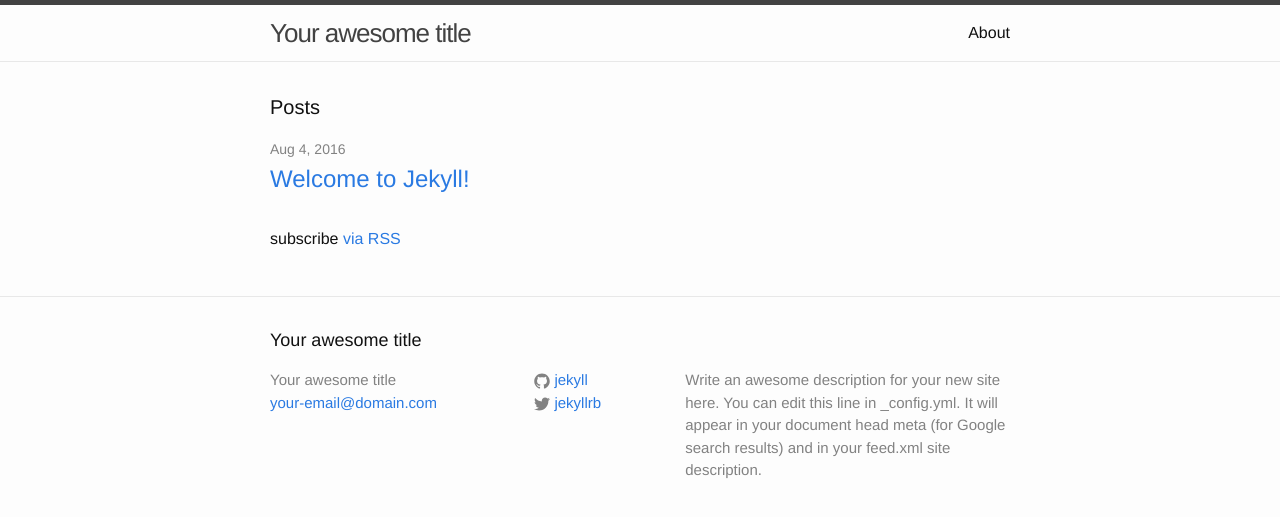
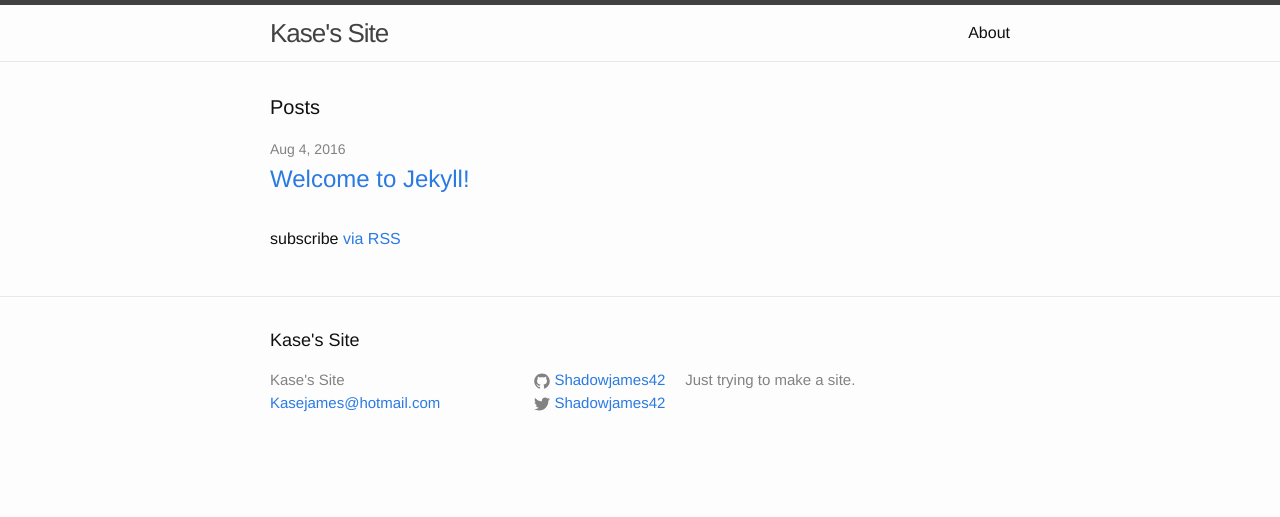
Before and after one commit to Shadowjames42/shadowjames42.github.io, a Jekyll site: the page built from index.html, in a window 1280 px wide. Shown: the top 517 px of the page. Built offline with Jekyll 4.4.1, drawn with Linux system fonts in a browser that asks for light colours.

Commit message:
Update _config.yml

```diff
--- a/_config.yml
+++ b/_config.yml
@@ -6,16 +6,14 @@
 # 'jekyll serve'. If you change this file, please restart the server process.
 
 # Site settings
-title: Your awesome title
-email: your-email@domain.com
+title: Kase's Site
+email: Kasejames@hotmail.com
 description: > # this means to ignore newlines until "baseurl:"
-  Write an awesome description for your new site here. You can edit this
-  line in _config.yml. It will appear in your document head meta (for
-  Google search results) and in your feed.xml site description.
+  Just trying to make a site.
 baseurl: "" # the subpath of your site, e.g. /blog
 url: "http://yourdomain.com" # the base hostname & protocol for your site
-twitter_username: jekyllrb
-github_username:  jekyll
+twitter_username: Shadowjames42
+github_username:  Shadowjames42
 
 # Build settings
 markdown: kramdown
```
